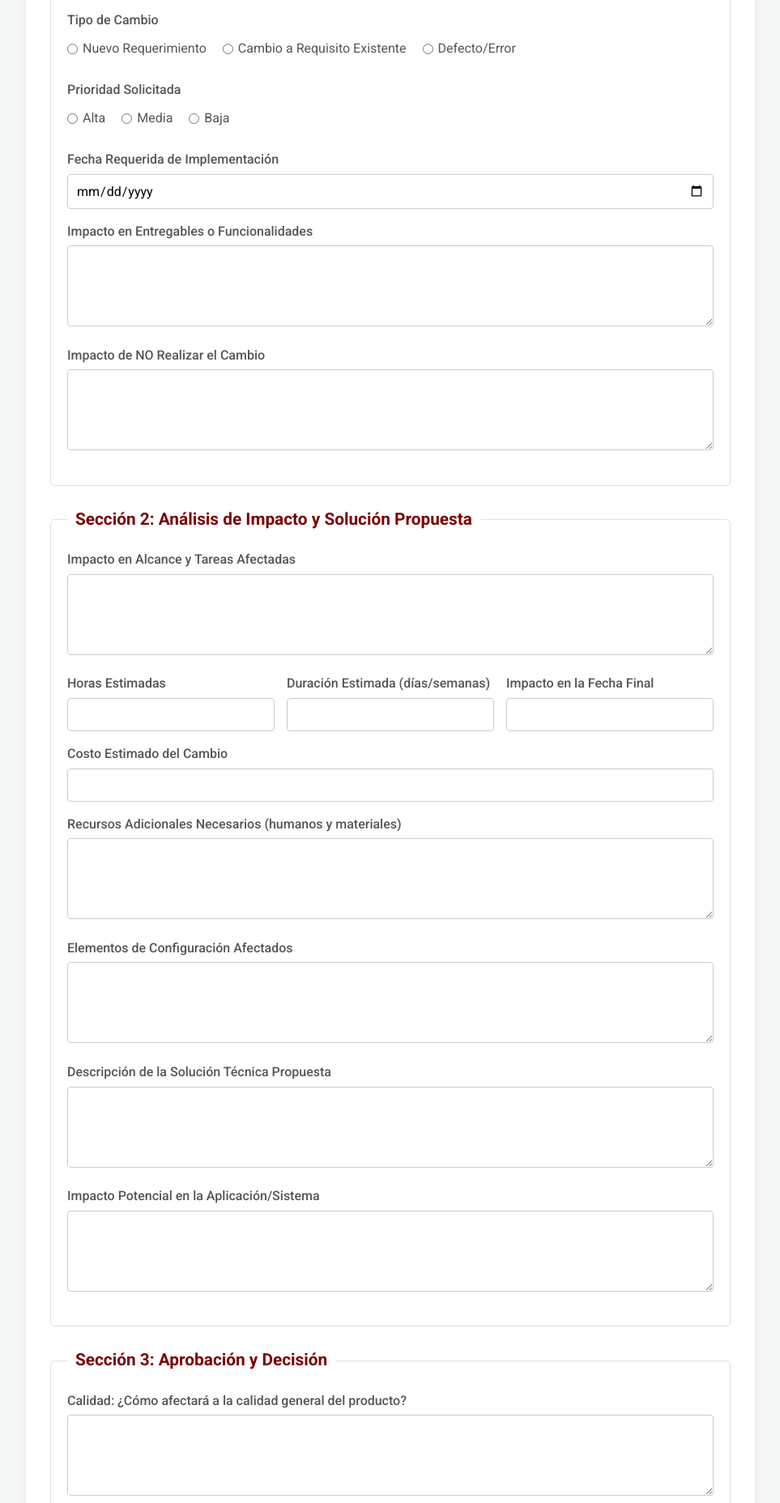
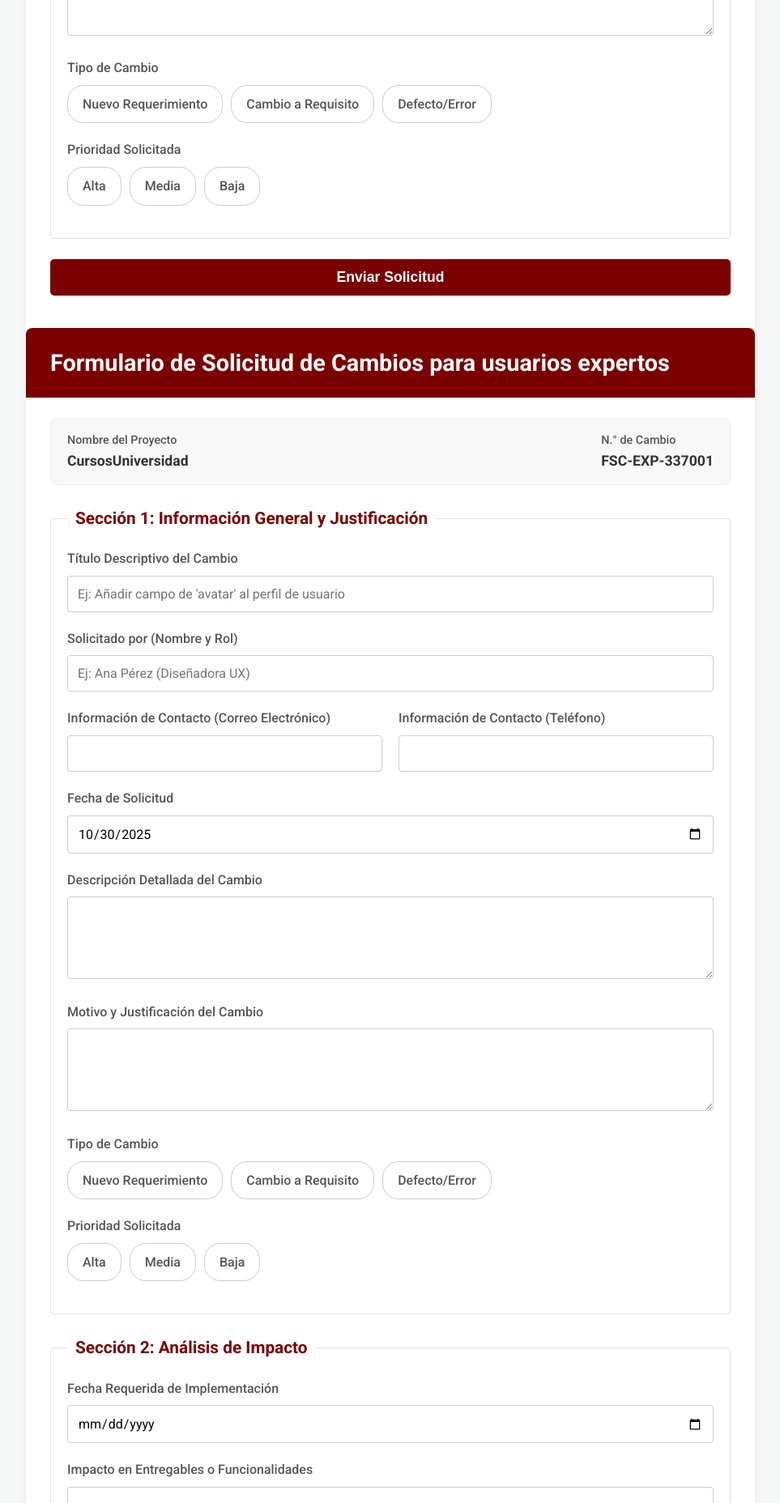
Before and after one commit to Bryan-Quitto/Issue-template, a plain HTML site: page index.html in a window 1280 px wide. Shown: the part 944-2800 px from the top of the page at 81% size, without its empty margins (158-1121 px from the left). Drawn offline with Linux system fonts and the light colour scheme.

Commit message:
FSC para usuario final y FSC para usuario experto

```diff
--- a/index.html
+++ b/index.html
@@ -12,36 +12,40 @@
 <body>
 
     <div class="container">
-        <h1>Formulario de Solicitud y Evaluación de Cambios en Proyectos</h1>
 
-        <form action="#" method="post">
+        <h1>Formulario de Solicitud de Cambios de usuarios finales</h1>
 
-            <div class="form-group">
-                <label for="nombre-proyecto">Nombre del Proyecto</label>
-                <input type="text" id="nombre-proyecto" name="nombre_proyecto">
+        <div class="context-info">
+            <div class="context-item">
+                <span>Nombre del Proyecto</span>
+                <p>CursosUniversidad</p>
             </div>
+            <div class="context-item">
+                <span>N.° de Cambio</span>
+                <p id="num-cambio-display">Cargando...</p>
+            </div>
+        </div>
 
+        <form action="#" method="post" id="form-usuario-final">
             <fieldset>
                 <legend>Sección 1: Información General y Justificación</legend>
 
+                <div class="form-group">
+                    <label for="titulo-cambio">Título Descriptivo del Cambio</label>
+                    <input type="text" id="titulo-cambio" name="titulo_cambio" placeholder="Ej: Añadir campo de 'avatar' al perfil de usuario">
+                </div>
+
+                <div class="form-group">
+                    <label for="solicitado-por">Solicitado por (Nombre y Rol)</label>
+                    <input type="text" id="solicitado-por" name="solicitado_por" placeholder="Ej: Ana Pérez (Diseñadora UX)">
+                </div>
+
                 <div class="grid-container">
-                    <div class="form-group grid-span-1">
-                        <label for="num-cambio">N.° de Cambio</label>
-                        <input type="text" id="num-cambio" name="num_cambio">
-                    </div>
-                    <div class="form-group grid-span-2">
-                        <label for="titulo-cambio">Título Descriptivo del Cambio</label>
-                        <input type="text" id="titulo-cambio" name="titulo_cambio">
-                    </div>
-                    <div class="form-group grid-span-3">
-                        <label for="solicitado-por">Solicitado por (Nombre y Rol)</label>
-                        <input type="text" id="solicitado-por" name="solicitado_por">
-                    </div>
-                    <div class="form-group grid-span-2">
+                    <div class="form-group">
                         <label for="email">Información de Contacto (Correo Electrónico)</label>
                         <input type="email" id="email" name="email">
                     </div>
-                    <div class="form-group grid-span-1">
+                    <div class="form-group">
                         <label for="telefono">Información de Contacto (Teléfono)</label>
                         <input type="tel" id="telefono" name="telefono">
                     </div>
@@ -64,166 +68,30 @@
 
                 <div class="form-group">
                     <label>Tipo de Cambio</label>
-                    <div class="radio-group">
-                        <label><input type="radio" name="tipo_cambio" value="nuevo_req"> Nuevo Requerimiento</label>
-                        <label><input type="radio" name="tipo_cambio" value="cambio_req"> Cambio a Requisito Existente</label>
-                        <label><input type="radio" name="tipo_cambio" value="defecto"> Defecto/Error</label>
+                    <div class="radio-group-modern">
+                        <input type="radio" id="tipo-nuevo" name="tipo_cambio" value="nuevo_req">
+                        <label for="tipo-nuevo">Nuevo Requerimiento</label>
+
+                        <input type="radio" id="tipo-cambio" name="tipo_cambio" value="cambio_req">
+                        <label for="tipo-cambio">Cambio a Requisito</label>
+
+                        <input type="radio" id="tipo-defecto" name="tipo_cambio" value="defecto">
+                        <label for="tipo-defecto">Defecto/Error</label>
                     </div>
                 </div>
 
                 <div class="form-group">
                     <label>Prioridad Solicitada</label>
-                    <div class="radio-group">
-                        <label><input type="radio" name="prioridad" value="alta"> Alta</label>
-                        <label><input type="radio" name="prioridad" value="media"> Media</label>
-                        <label><input type="radio" name="prioridad" value="baja"> Baja</label>
+                    <div class="radio-group-modern">
+                        <input type="radio" id="prioridad-alta" name="prioridad" value="alta">
+                        <label for="prioridad-alta">Alta</label>
+
+                        <input type="radio" id="prioridad-media" name="prioridad" value="media">
+                        <label for="prioridad-media">Media</label>
+
+                        <input type="radio" id="prioridad-baja" name="prioridad" value="baja">
+                        <label for="prioridad-baja">Baja</label>
                     </div>
-                </div>
-
-                <div class="form-group">
-                    <label for="fecha-requerida">Fecha Requerida de Implementación</label>
-                    <input type="date" id="fecha-requerida" name="fecha_requerida">
-                </div>
-
-                <div class="form-group">
-                    <label for="impacto-entregables">Impacto en Entregables o Funcionalidades</label>
-                    <textarea id="impacto-entregables" name="impacto_entregables" rows="3"></textarea>
-                </div>
-
-                <div class="form-group">
-                    <label for="impacto-no-realizar">Impacto de NO Realizar el Cambio</label>
-                    <textarea id="impacto-no-realizar" name="impacto_no_realizar" rows="3"></textarea>
-                </div>
-            </fieldset>
-
-            <fieldset>
-                <legend>Sección 2: Análisis de Impacto y Solución Propuesta</legend>
-
-                <div class="form-group">
-                    <label for="impacto-alcance">Impacto en Alcance y Tareas Afectadas</label>
-                    <textarea id="impacto-alcance" name="impacto_alcance" rows="3"></textarea>
-                </div>
-
-                <div class="grid-container">
-                    <div class="form-group">
-                        <label for="horas-estimadas">Horas Estimadas</label>
-                        <input type="number" id="horas-estimadas" name="horas_estimadas">
-                    </div>
-                    <div class="form-group">
-                        <label for="duracion-estimada">Duración Estimada (días/semanas)</label>
-                        <input type="text" id="duracion-estimada" name="duracion_estimada">
-                    </div>
-                    <div class="form-group">
-                        <label for="impacto-fecha-final">Impacto en la Fecha Final</label>
-                        <input type="text" id="impacto-fecha-final" name="impacto_fecha_final">
-                    </div>
-                </div>
-
-                <div class="form-group">
-                    <label for="costo-estimado">Costo Estimado del Cambio</label>
-                    <input type="number" id="costo-estimado" name="costo_estimado" step="0.01">
-                </div>
-
-                <div class="form-group">
-                    <label for="recursos-adicionales">Recursos Adicionales Necesarios (humanos y materiales)</label>
-                    <textarea id="recursos-adicionales" name="recursos_adicionales" rows="3"></textarea>
-                </div>
-
-                <div class="form-group">
-                    <label for="elementos-configuracion">Elementos de Configuración Afectados</label>
-                    <textarea id="elementos-configuracion" name="elementos_configuracion" rows="3"></textarea>
-                </div>
-
-                <div class="form-group">
-                    <label for="solucion-tecnica">Descripción de la Solución Técnica Propuesta</label>
-                    <textarea id="solucion-tecnica" name="solucion_tecnica" rows="4"></textarea>
-                </div>
-
-                <div class="form-group">
-                    <label for="impacto-potencial">Impacto Potencial en la Aplicación/Sistema</label>
-                    <textarea id="impacto-potencial" name="impacto_potencial" rows="3"></textarea>
-                </div>
-            </fieldset>
-
-            <fieldset>
-                <legend>Sección 3: Aprobación y Decisión</legend>
-
-                <div class="form-group">
-                    <label for="impacto-calidad">Calidad: ¿Cómo afectará a la calidad general del producto?</label>
-                    <textarea id="impacto-calidad" name="impacto_calidad" rows="3"></textarea>
-                </div>
-
-                <div class="form-group">
-                    <label for="riesgos-identificados">Riesgos Identificados</label>
-                    <textarea id="riesgos-identificados" name="riesgos_identificados" rows="3"></textarea>
-                </div>
-
-                <div class="form-group">
-                    <label for="estrategias-mitigacion">Estrategias de Mitigación de Riesgos</label>
-                    <textarea id="estrategias-mitigacion" name="estrategias_mitigacion" rows="3"></textarea>
-                </div>
-
-                <div class="form-group">
-                    <label>Decisión Final</label>
-                    <div class="radio-group">
-                        <label><input type="radio" name="decision_final" value="aprobado"> Aprobado</label>
-                        <label><input type="radio" name="decision_final" value="rechazado"> Rechazado</label>
-                        <label><input type="radio" name="decision_final" value="pospuesto"> Pospuesto (Deferred)</label>
-                        <label><input type="radio" name="decision_final" value="mas_info"> Se Requiere Más Información</label>
-                    </div>
-                </div>
-
-                <div class="form-group">
-                    <label for="justificacion-decision">Justificación de la Decisión</label>
-                    <textarea id="justificacion-decision" name="justificacion_decision" rows="3"></textarea>
-                </div>
-
-                <div class="grid-container">
-                    <div class="form-group grid-span-2">
-                        <label for="nombre-responsable">Nombre del Responsable</label>
-                        <input type="text" id="nombre-responsable" name="nombre_responsable">
-                    </div>
-                    <div class="form-group grid-span-1">
-                        <label for="titulo-responsable">Título</label>
-                        <input type="text" id="titulo-responsable" name="titulo_responsable">
-                    </div>
-                </div>
-
-                <div class="form-group">
-                    <label for="fecha-decision">Fecha de Decisión</label>
-                    <input type="date" id="fecha-decision" name="fecha_decision">
-                </div>
-            </fieldset>
-
-            <fieldset>
-                <legend>Sección 4: Seguimiento y Cierre</legend>
-
-                <div class="form-group">
-                    <label>Estado Actual de la Solicitud</label>
-                    <div class="radio-group wrap">
-                        <label><input type="radio" name="estado_actual" value="pendiente"> Pendiente</label>
-                        <label><input type="radio" name="estado_actual" value="en_revision"> En Revisión</label>
-                        <label><input type="radio" name="estado_actual" value="aprobado_cierre"> Aprobado</label>
-                        <label><input type="radio" name="estado_actual" value="rechazado_cierre"> Rechazado</label>
-                        <label><input type="radio" name="estado_actual" value="en_proceso"> En Proceso</label>
-                        <label><input type="radio" name="estado_actual" value="implementado"> Implementado</label>
-                        <label><input type="radio" name="estado_actual" value="verificado"> Verificado</label>
-                    </div>
-                </div>
-
-                <div class="form-group">
-                    <label for="responsable-implementacion">Responsable de la Implementación</label>
-                    <input type="text" id="responsable-implementacion" name="responsable_implementacion">
-                </div>
-
-                <div class="form-group">
-                    <label for="fecha-implementacion-final">Fecha de Implementación Final</label>
-                    <input type="date" id="fecha-implementacion-final" name="fecha_implementacion_final">
-                </div>
-
-                <div class="form-group">
-                    <label for="comentarios-cierre">Comentarios de Cierre/Verificación</label>
-                    <textarea id="comentarios-cierre" name="comentarios_cierre" rows="3"></textarea>
                 </div>
 
             </fieldset>
@@ -232,7 +100,136 @@
                 <button type="submit" class="submit-btn">Enviar Solicitud</button>
             </div>
         </form>
+
+
+        <header class="form-header-expert">Formulario de Solicitud de Cambios para usuarios expertos</header>
+
+        <div class="context-info">
+            <div class="context-item">
+                <span>Nombre del Proyecto</span>
+                <p>CursosUniversidad</p>
+            </div>
+            <div class="context-item">
+                <span>N.° de Cambio</span>
+                <p id="num-cambio-display-experto">Cargando...</p>
+            </div>
+        </div>
+
+        <form action="#" method="post" id="form-usuario-experto">
+
+            <fieldset>
+                <legend>Sección 1: Información General y Justificación</legend>
+
+                <div class="form-group">
+                    <label for="exp-titulo-cambio">Título Descriptivo del Cambio</label>
+                    <input type="text" id="exp-titulo-cambio" name="exp_titulo_cambio" placeholder="Ej: Añadir campo de 'avatar' al perfil de usuario">
+                </div>
+
+                <div class="form-group">
+                    <label for="exp-solicitado-por">Solicitado por (Nombre y Rol)</label>
+                    <input type="text" id="exp-solicitado-por" name="exp_solicitado_por" placeholder="Ej: Ana Pérez (Diseñadora UX)">
+                </div>
+
+                <div class="grid-container">
+                    <div class="form-group">
+                        <label for="exp-email">Información de Contacto (Correo Electrónico)</label>
+                        <input type="email" id="exp-email" name="exp_email">
+                    </div>
+                    <div class="form-group">
+                        <label for="exp-telefono">Información de Contacto (Teléfono)</label>
+                        <input type="tel" id="exp-telefono" name="exp_telefono">
+                    </div>
+                </div>
+
+                <div class="form-group">
+                    <label for="exp-fecha-solicitud">Fecha de Solicitud</label>
+                    <input type="date" id="exp-fecha-solicitud" name="exp_fecha_solicitud">
+                </div>
+
+                <div class="form-group">
+                    <label for="exp-descripcion-cambio">Descripción Detallada del Cambio</label>
+                    <textarea id="exp-descripcion-cambio" name="exp_descripcion_cambio" rows="4"></textarea>
+                </div>
+
+                <div class="form-group">
+                    <label for="exp-motivo-cambio">Motivo y Justificación del Cambio</label>
+                    <textarea id="exp-motivo-cambio" name="exp_motivo_cambio" rows="4"></textarea>
+                </div>
+
+                <div class="form-group">
+                    <label>Tipo de Cambio</label>
+                    <div class="radio-group-modern">
+                        <input type="radio" id="exp-tipo-nuevo" name="exp_tipo_cambio" value="nuevo_req">
+                        <label for="exp-tipo-nuevo">Nuevo Requerimiento</label>
+
+                        <input type="radio" id="exp-tipo-cambio" name="exp_tipo_cambio" value="cambio_req">
+                        <label for="exp-tipo-cambio">Cambio a Requisito</label>
+
+                        <input type="radio" id="exp-tipo-defecto" name="exp_tipo_cambio" value="defecto">
+                        <label for="exp-tipo-defecto">Defecto/Error</label>
+                    </div>
+                </div>
+
+                <div class="form-group">
+                    <label>Prioridad Solicitada</label>
+                    <div class="radio-group-modern">
+                        <input type="radio" id="exp-prioridad-alta" name="exp_prioridad" value="alta">
+                        <label for="exp-prioridad-alta">Alta</label>
+
+                        <input type="radio" id="exp-prioridad-media" name="exp_prioridad" value="media">
+                        <label for="exp-prioridad-media">Media</label>
+
+                        <input type="radio" id="exp-prioridad-baja" name="exp_prioridad" value="baja">
+                        <label for="exp-prioridad-baja">Baja</label>
+                    </div>
+                </div>
+            </fieldset>
+
+            <fieldset>
+                <legend>Sección 2: Análisis de Impacto</legend>
+
+                <div class="form-group">
+                    <label for="exp-fecha-requerida">Fecha Requerida de Implementación</label>
+                    <input type="date" id="exp-fecha-requerida" name="exp_fecha_requerida">
+                </div>
+
+                <div class="form-group">
+                    <label for="exp-impacto-entregables">Impacto en Entregables o Funcionalidades</label>
+                    <textarea id="exp-impacto-entregables" name="exp_impacto_entregables" rows="3"></textarea>
+                </div>
+
+                <div class="form-group">
+                    <label for="exp-impacto-no-realizar">Impacto de NO Realizar el Cambio</label>
+                    <textarea id="exp-impacto-no-realizar" name="exp_impacto_no_realizar" rows="3"></textarea>
+                </div>
+
+                <div class="form-group">
+                    <label for="elementos-configuracion">Elementos de Configuración Afectados</label>
+                    <textarea id="elementos-configuracion" name="elementos_configuracion" rows="3" placeholder="Ej: base de datos (tabla 'usuarios'), API (endpoint '/login'), frontend (vista 'Profile.js')."></textarea>
+                </div>
+            </fieldset>
+
+            <div class="form-group">
+                <button type="submit" class="submit-btn">Enviar Solicitud de Experto</button>
+            </div>
+        </form>
+
     </div>
+
+    <script>
+        document.addEventListener("DOMContentLoaded", function() {
+            const timestamp = Date.now();
+
+            // Formulario 1
+            document.getElementById("num-cambio-display").textContent = `FSC-${timestamp.toString().slice(-6)}`;
+            document.getElementById("fecha-solicitud").valueAsDate = new Date();
+
+            // Formulario 2
+            const timestampExperto = Date.now() + 1; // Para asegurar que sea único
+            document.getElementById("num-cambio-display-experto").textContent = `FSC-EXP-${timestampExperto.toString().slice(-6)}`;
+            document.getElementById("exp-fecha-solicitud").valueAsDate = new Date();
+        });
+    </script>
 
 </body>
 </html>
--- a/style.css
+++ b/style.css
@@ -32,6 +32,41 @@ h1 {
     border-radius: 8px 8px 0 0;
 }
 
+/* CAMBIO: Eliminado el 'h2' y añadido este nuevo estilo de banner */
+.form-header-expert {
+    background-color: #7B0000;
+    color: #ffffff;
+    font-size: 1.8em;
+    font-weight: 700;
+    text-align: left;
+    padding: 20px 30px;
+    margin: 40px -30px 25px -30px; /* Margen superior para la separación */
+    border-radius: 8px 8px 0 0;
+}
+
+.context-info {
+    display: flex;
+    justify-content: space-between;
+    background-color: #f8f8f8;
+    border: 1px solid #eee;
+    padding: 15px 20px;
+    border-radius: 8px;
+    margin-bottom: 25px;
+}
+
+.context-item span {
+    display: block;
+    font-size: 0.9em;
+    color: #555;
+    font-weight: 500;
+}
+
+.context-item p {
+    font-size: 1.1em;
+    font-weight: 700;
+    color: #333;
+}
+
 form {
     width: 100%;
 }
@@ -51,12 +86,12 @@ legend {
 }
 
 .form-group {
-    margin-bottom: 15px;
+    margin-bottom: 20px;
 }
 
 label {
     display: block;
-    margin-bottom: 5px;
+    margin-bottom: 8px;
     font-weight: 500;
     color: #555;
 }
@@ -68,21 +103,23 @@ input[type="date"],
 input[type="number"],
 textarea {
     width: 100%;
-    padding: 10px;
+    padding: 12px;
     border: 1px solid #ccc;
     border-radius: 4px;
     font-family: 'Roboto', sans-serif;
     font-size: 1em;
+    transition: border-color 0.2s, box-shadow 0.2s;
 }
 
-input[type="number"] {
-    -moz-appearance: textfield;
-}
-
-input::-webkit-outer-spin-button,
-input::-webkit-inner-spin-button {
-    -webkit-appearance: none;
-    margin: 0;
+input[type="text"]:focus,
+input[type="email"]:focus,
+input[type="tel"]:focus,
+input[type="date"]:focus,
+input[type="number"]:focus,
+textarea:focus {
+    border-color: #7B0000;
+    box-shadow: 0 0 0 3px rgba(123, 0, 0, 0.1);
+    outline: none;
 }
 
 textarea {
@@ -90,46 +127,48 @@ textarea {
     resize: vertical;
 }
 
-.radio-group {
+.radio-group-modern {
     display: flex;
-    flex-wrap: nowrap;
-    gap: 20px;
-    padding: 5px 0;
+    flex-wrap: wrap;
+    gap: 10px;
 }
 
-.radio-group.wrap {
-    flex-wrap: wrap;
-    gap: 15px;
+.radio-group-modern input[type="radio"] {
+    display: none;
 }
 
-.radio-group label {
-    display: flex;
-    align-items: center;
-    font-weight: 400;
+.radio-group-modern label {
+    display: inline-block;
+    padding: 10px 18px;
+    border: 1px solid #ccc;
+    border-radius: 20px;
     cursor: pointer;
+    font-weight: 500;
+    transition: all 0.2s ease-in-out;
+    margin-bottom: 0;
 }
 
-input[type="radio"] {
-    margin-right: 6px;
-    cursor: pointer;
+.radio-group-modern label:hover {
+    background-color: #f4f4f4;
+}
+
+.radio-group-modern input[type="radio"]:checked + label {
+    background-color: #7B0000;
+    color: #ffffff;
+    border-color: #7B0000;
+    box-shadow: 0 2px 4px rgba(0, 0, 0, 0.1);
 }
 
 .grid-container {
     display: grid;
-    grid-template-columns: repeat(3, 1fr);
-    gap: 15px;
+    grid-template-columns: 1fr 1fr;
+    gap: 20px;
 }
 
-.grid-span-1 {
-    grid-column: span 1;
-}
-
-.grid-span-2 {
-    grid-column: span 2;
-}
-
-.grid-span-3 {
-    grid-column: span 3;
+.grid-container-3col {
+    display: grid;
+    grid-template-columns: repeat(3, 1fr);
+    gap: 20px;
 }
 
 .submit-btn {
@@ -150,20 +189,20 @@ input[type="radio"] {
     background-color: #5a0000;
 }
 
+@media (max-width: 768px) {
+    .grid-container-3col {
+        grid-template-columns: 1fr;
+    }
+}
+
 @media (max-width: 600px) {
     .grid-container {
         grid-template-columns: 1fr;
     }
 
-    .grid-span-1,
-    .grid-span-2,
-    .grid-span-3 {
-        grid-column: span 1;
-    }
-
-    .radio-group {
+    .context-info {
         flex-direction: column;
-        gap: 10px;
+        gap: 15px;
     }
 
     h1 {
@@ -172,6 +211,13 @@ input[type="radio"] {
         margin: -30px -30px 20px -30px;
     }
 
+    /* CAMBIO: Estilo responsive para el nuevo banner */
+    .form-header-expert {
+        font-size: 1.5em;
+        padding: 15px 20px;
+        margin: 40px -30px 20px -30px; /* Mantiene el margen superior */
+    }
+
     legend {
         font-size: 1.1em;
     }
```
